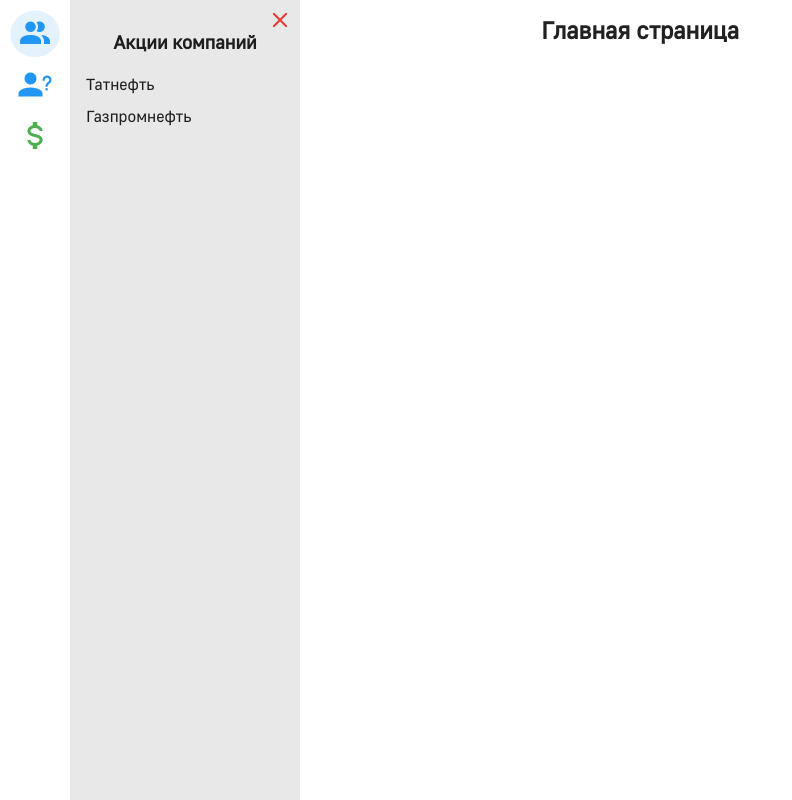
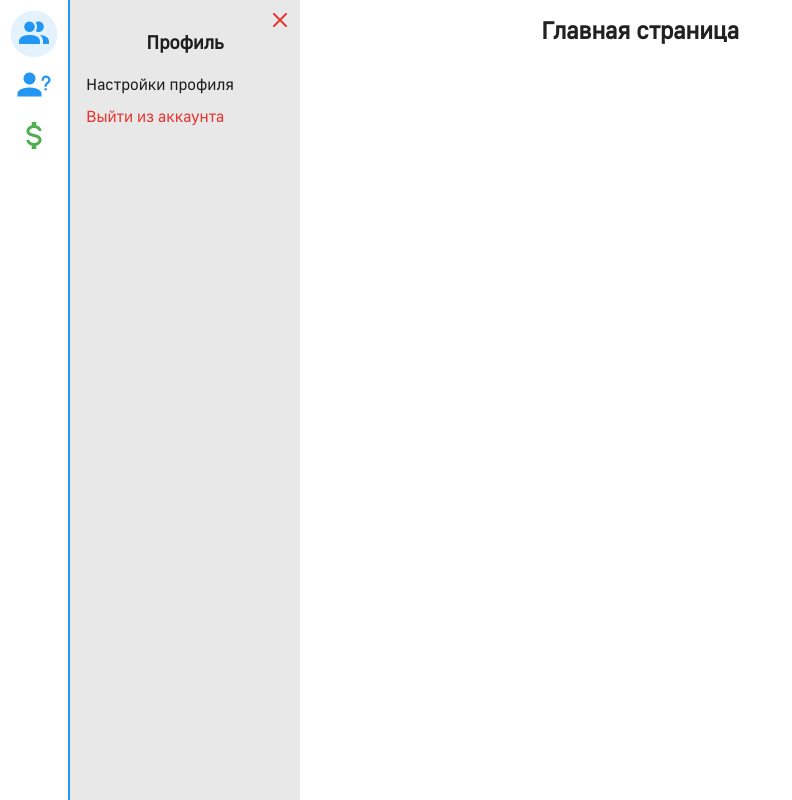
Before and after one commit to Space-Around/fluger, a Vue app in the folder frontend/: page / in a window 1280 px wide. Both pictures are taken after a click on the button 35 px from the left and 34 px from the top of the page. Shown: the whole page, without its empty margins (0-792 px from the left). Built offline with nearby package versions, Linux system fonts and the light colour scheme; what vue-apexcharts would draw is missing.

Commit message:
Added ability to switch between menu items

```diff
--- a/frontend/src/App.vue
+++ b/frontend/src/App.vue
@@ -52,7 +52,10 @@ export default {
 };
 </script>
 
-<style>
+<style lang="scss">
+$color-pack: false;
+@import '~vuetify/src/styles/main.sass';
+
 #app {
   min-height: 100vh;
   font-family: "Golos-UI", sans-serif;
@@ -65,12 +68,15 @@ export default {
   font-weight: 100;
   font-style: normal;
 }
- .fade-enter-active,
- .fade-leave-active {
+.fade-enter-active,
+.fade-leave-active {
   transition-duration: 0.3s;
   transition-property: opacity;
   transition-property: height, opacity;
   transition-timing-function: ease;
   overflow: hidden;
 }
+.pointer {
+  cursor: pointer;
+}
 </style>
--- a/frontend/src/components/Menu.vue
+++ b/frontend/src/components/Menu.vue
@@ -9,7 +9,7 @@
             v-bind="attrs"
             v-on="on"
             class="menu-left-icon"
-            @click="clickIcon"
+            @click="clickIcon('Profile', 'Профиль')"
           >
             mdi-account-multiple
           </v-icon>
@@ -24,7 +24,7 @@
             v-on="on"
             large
             class="menu-left-icon"
-            @click="clickIcon"
+            @click="goTo('risk')"
           >
             mdi-account-question
           </v-icon>
@@ -39,7 +39,7 @@
             v-bind="attrs"
             v-on="on"
             class="menu-left-icon"
-            @click="clickIcon"
+            @click="clickIcon('Company', 'Компании')"
           >
             mdi-currency-usd
           </v-icon>
@@ -48,32 +48,41 @@
       </v-tooltip>
     </div>
     <transition name="fade">
-      <div v-if="showMenu" class="d-flex menu-right pa-4">
-        <v-icon
-          color="red darken-1"
-          class="close"
-          @click="showMenu = false"
-        >mdi-window-close</v-icon>
-        <h3 class="text-center mt-3">Акции компаний</h3>
-        <ul class="d-flex list mt-3">
+      <right-menu :header="menuTabHeader" :showMenu="showMenu" @close="showMenu = false">
+        <ul v-if="menuTabSelection == 'Company'" class="d-flex list mt-3">
           <li @click="goTo('company')" class="link py-1 pointer">Татнефть</li>
-          <li @click="goTo('company')" class="link py-1 pointer">Газпромнефть</li>
+          <li @click="goTo('company')" class="link py-1 pointer">
+            Газпромнефть
+          </li>
         </ul>
-      </div>
+        <ul v-if="menuTabSelection == 'Profile'" class="d-flex list mt-3">
+          <li @click="goTo('profile')" class="link py-1 pointer">Настройки профиля</li>
+          <li @click="goTo('')" class="link py-1 pointer red--text text--darken-1">Выйти из аккаунта</li>
+        </ul>
+      </right-menu>
     </transition>
   </div>
 </template>
 
 <script>
+import rightMenu from "./RightMenu.vue";
+
 export default {
   data() {
     return {
       showMenu: false,
+      menuTabSelection: "",
+      menuTabHeader: "",
     };
   },
+  components: {
+    rightMenu,
+  },
   methods: {
-    clickIcon() {
-      this.showMenu = !this.showMenu;
+    clickIcon(menuTabName, menuTabHeader) {
+      this.showMenu = true;
+      this.menuTabSelection = menuTabName;
+      this.menuTabHeader = menuTabHeader;
     },
     goTo(link) {
       this.showMenu = false;
@@ -95,7 +104,7 @@ export default {
     flex-direction: column;
     width: 70px;
     gap: 15px;
-
+    border-right: 2px solid #2196F3;
     position: relative;
     z-index: 1200;
   }
@@ -112,7 +121,6 @@ export default {
       position: absolute;
       top: 8px;
       right: 8px;
-
     }
     .list {
       padding-left: 0;
@@ -123,7 +131,8 @@ export default {
   }
 }
 
-.fade-enter, .fade-leave-to {
+.fade-enter,
+.fade-leave-to {
   opacity: 0;
   transform: translateX(-20px);
 }
--- /dev/null
+++ b/frontend/src/components/RightMenu.vue
@@ -0,0 +1,44 @@
+<template>
+  <div v-if="showMenu" class="d-flex menu-right pa-4">
+    <v-icon color="red darken-1" class="close" @click="cancel"
+      >mdi-window-close</v-icon
+    >
+    <h3 class="text-center mt-3">{{ header }}</h3>
+    <slot></slot>
+  </div>
+</template>
+
+<script>
+export default {
+  props: ["header", "showMenu"],
+  methods: {
+    cancel() {
+        this.$emit('close')
+    },
+  },
+};
+</script>
+
+<style lang="scss" scoped>
+.menu-right {
+  flex-direction: column;
+  position: relative;
+  z-index: 1100;
+  background-color: #e8e8e8;
+  width: 230px;
+  overflow-y: auto;
+
+  transition: transform 0.3s, opacity 0.3s;
+  .close {
+    position: absolute;
+    top: 8px;
+    right: 8px;
+  }
+  .list {
+    padding-left: 0;
+    flex-direction: column;
+    list-style: none;
+    width: 100%;
+  }
+}
+</style>
--- a/frontend/src/main.js
+++ b/frontend/src/main.js
@@ -4,9 +4,18 @@ import router from './router'
 import store from './store'
 import vuetify from './plugins/vuetify'
 import VueApexCharts from 'vue-apexcharts'
+import Vuetify from 'vuetify'
+import colors from 'vuetify/es5/util/colors'
 
 Vue.use(VueApexCharts)
 Vue.component('apexchart', VueApexCharts)
+Vue.use(Vuetify, {
+  theme: {
+    primary: colors.blue.darken4,
+    secondary: colors.amber.lighten2
+  }
+})
+
 
 Vue.config.productionTip
 
```
